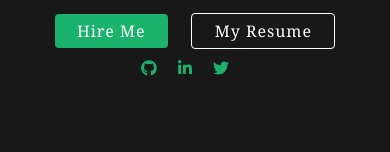
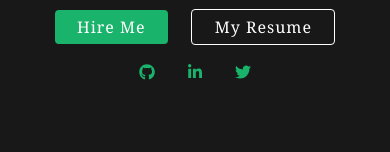
Before and after one commit to CalistusObeke01/calistus-portfolio, a Gatsby site: page / in a window 390 px wide. Shown: the part 589-741 px from the top of the page. Built offline with nearby package versions, Linux system fonts and the light colour scheme; Gatsby itself is replaced by a stand-in of ours.

Commit message:
Add sufficient margin to the social link

```diff
--- a/src/components/layout.css
+++ b/src/components/layout.css
@@ -759,7 +759,7 @@ pre tt:after {
 }
 
 .social-intro {
-  margin-top: 1rem;
+  margin-top: 1.5rem;
   display: none;
 }
 
@@ -928,7 +928,11 @@ div:last-of-type hr {
   }
 
   .link-container {
-    margin-right: 20px;
+    margin-right: 2rem;
+  }
+
+  .link-container:last-child {
+    margin-right: 0
   }
 
 }
```
